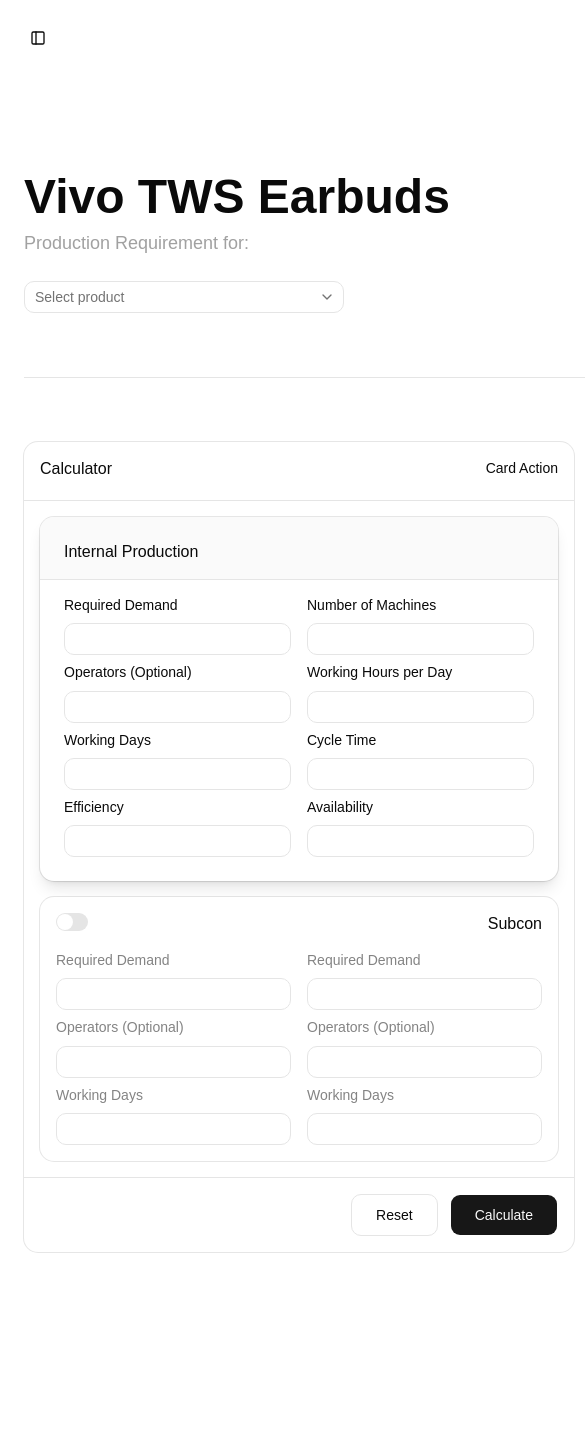
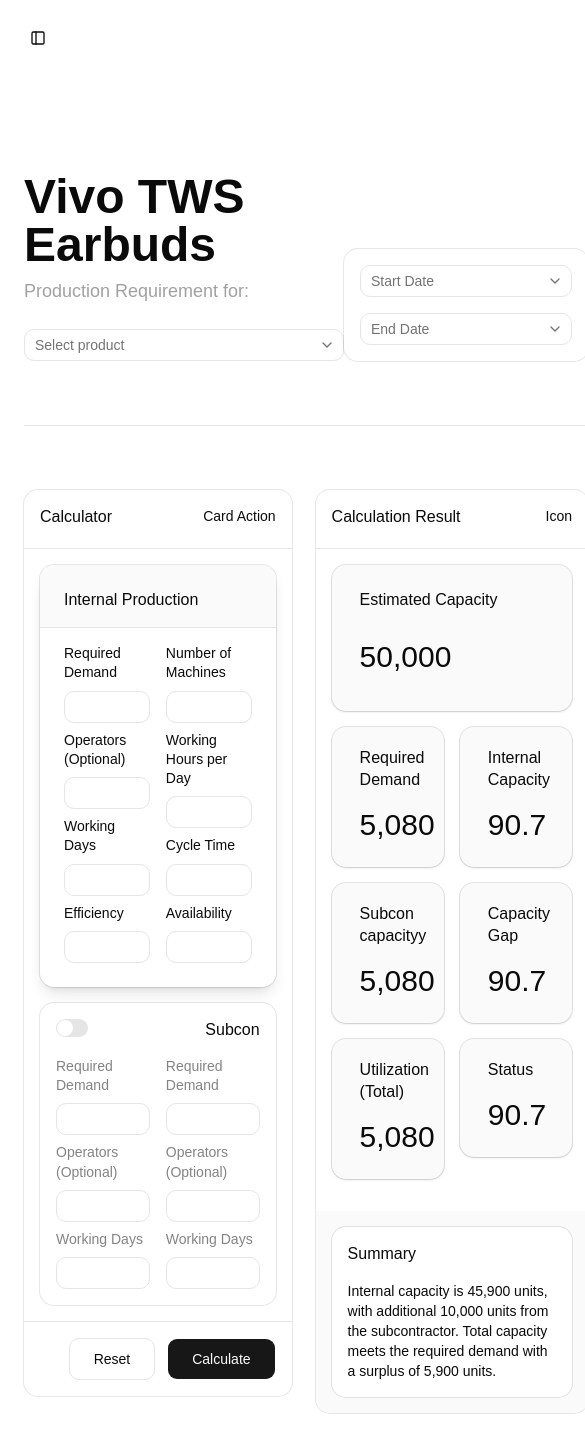
Before and after one commit to vaughnouano/Production-Capacity-Requirement-Simulator, a React (Vite) app: page / in a window 390 px wide. Shown: the top 1452 px of the page, 585 px wide, since content can reach past the window. Before the commit the page ends 1403 px from the top, so only its background shows below. Built offline with nearby package versions, Linux system fonts and the light colour scheme.

Commit message:
fix: update Card components in CalculationResultPanel and InternalProductionForm for improved responsiveness

```diff
--- a/src/features/capacity-calculator/components/CalculationResultPanel.jsx
+++ b/src/features/capacity-calculator/components/CalculationResultPanel.jsx
@@ -11,14 +11,14 @@
 
 export default function CalculationResultPanel() {
   return (
-    <Card className="w-[550px] h-fit">
+    <Card className="max-w-[550px] w-full h-fit">
       <CardHeader>
         <CardTitle>Calculation Result</CardTitle>
         <CardAction>Icon</CardAction>
       </CardHeader>
       <CardContent className="flex flex-col gap-4 border-t p-4 ">
         {/* Estimated Capacity */}
-        <Card className="py-6 px-3 shadow-sm bg-mauve-50">
+        <Card className="w-full py-6 px-3 shadow-sm bg-mauve-50">
           <CardHeader>
             <CardTitle>Estimated Capacity</CardTitle>
             <CardContent className="pt-6 pb-3 px-0 ">
--- a/src/features/capacity-calculator/components/InternalProductionForm.jsx
+++ b/src/features/capacity-calculator/components/InternalProductionForm.jsx
@@ -15,7 +15,7 @@
 
 export default function InternalProductionForm() {
   return (
-    <Card className="w-[550px] h-fit p-0">
+    <Card className="max-w-[550px] h-fit p-0">
       {/*  */}
       <CardHeader className="border-b p-4">
         <CardTitle>Calculator</CardTitle>
```
